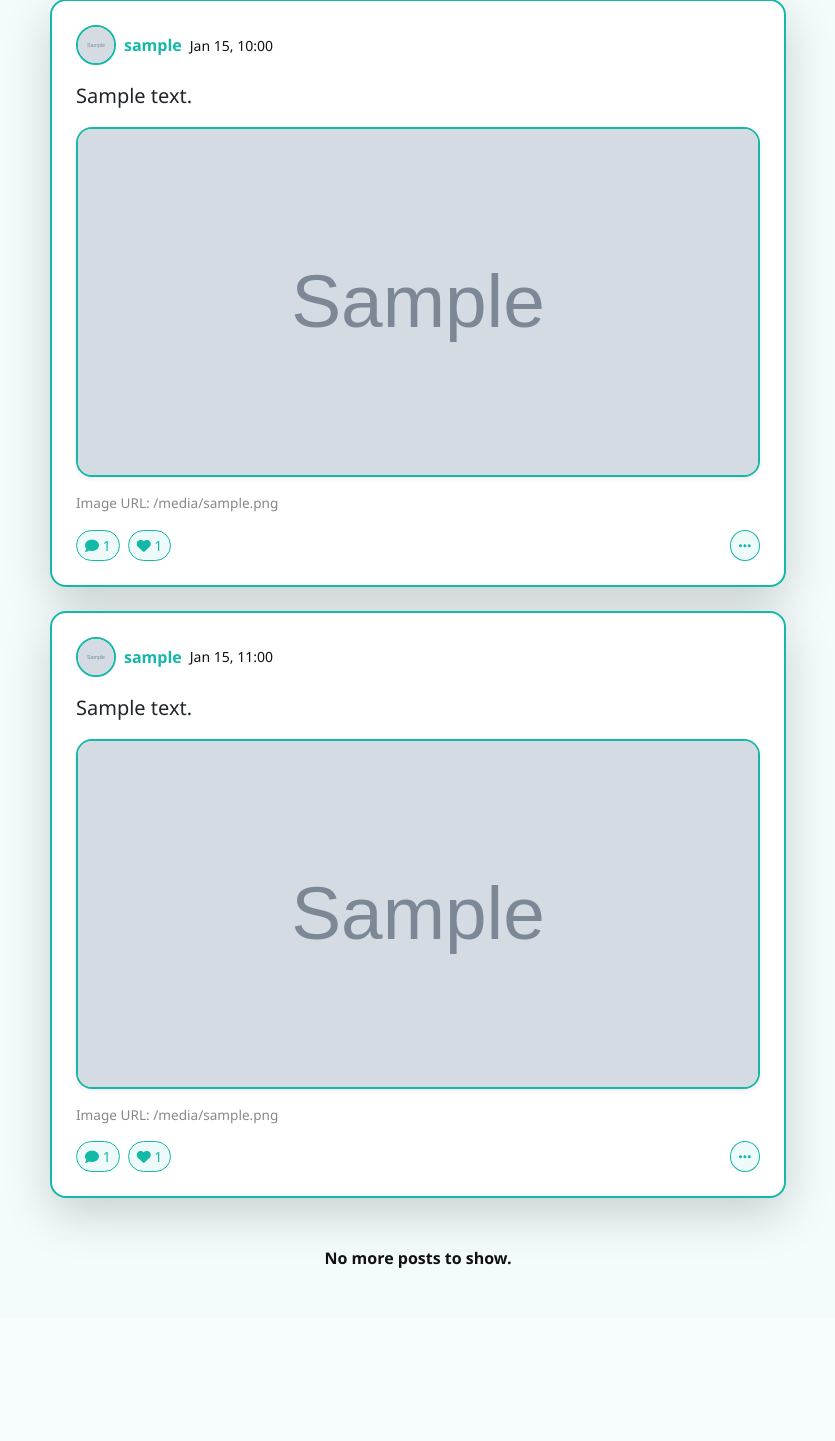
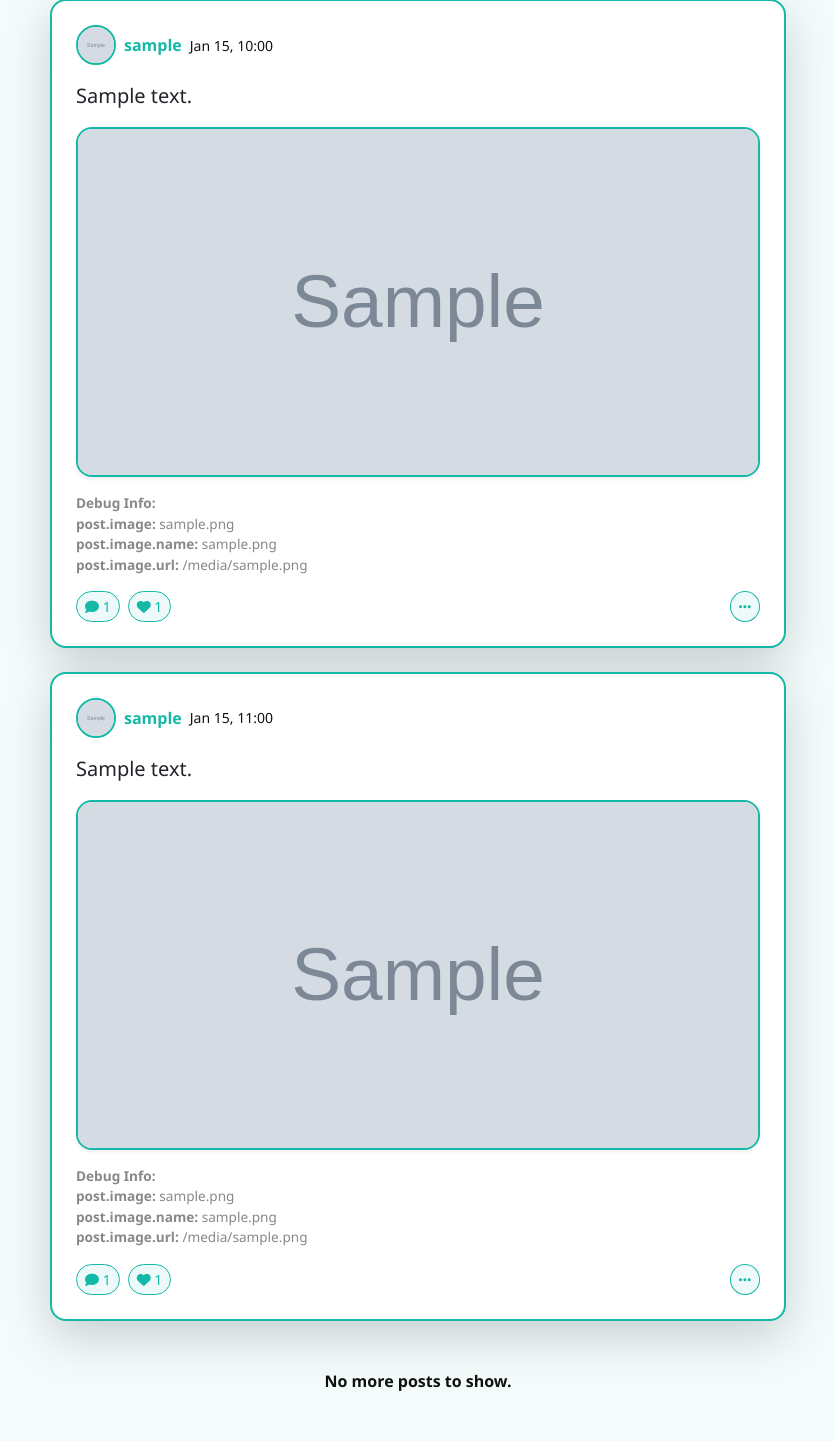
Before and after one commit to Inioluwa-dev/Kefi_Beta_V1, a Django app: page /posts/feed/ in a window 1280 px wide. Shown: the part 152-1593 px from the top of the page, without its empty margins (222-1057 px from the left). Before the commit the page ends 1420 px from the top, so only its background shows below. Run offline with Django 4.2, Linux system fonts and the light colour scheme; a user stored in the database is signed in; tables that the repository leaves empty hold one stand-in row (values such as "Sample post"); grey boxes marked "Sample" are stand-in pictures; data that the repository does not hold is empty.

Commit message:
Post Commit

```diff
--- a/posts/templates/posts/post_card.html
+++ b/posts/templates/posts/post_card.html
@@ -14,7 +14,14 @@
       <div class="w-100 mb-3 d-flex justify-content-center align-items-center">
         <img src="{{ post.image.url }}" class="img-fluid rounded-4 shadow-sm post-image" style="width: 100%; max-height: 350px; object-fit: cover; border: 2px solid var(--primary); background: #f8fafc;">
       </div>
-      <div style="word-break: break-all; font-size: 0.85em; color: #888;">Image URL: {{ post.image.url }}</div>
+      <div style="word-break: break-all; font-size: 0.85em; color: #888;">
+        <strong>Debug Info:</strong><br>
+        <strong>post.image:</strong> {{ post.image }}<br>
+        <strong>post.image.name:</strong> {{ post.image.name }}<br>
+        <strong>post.image.url:</strong> {{ post.image.url }}<br>
+      </div>
+    {% else %}
+      <div style="color: #c00; font-size: 0.9em;">No image attached to this post.</div>
     {% endif %}
     <div class="d-flex justify-content-between align-items-center mt-3">
       <div class="d-flex gap-2">
```
